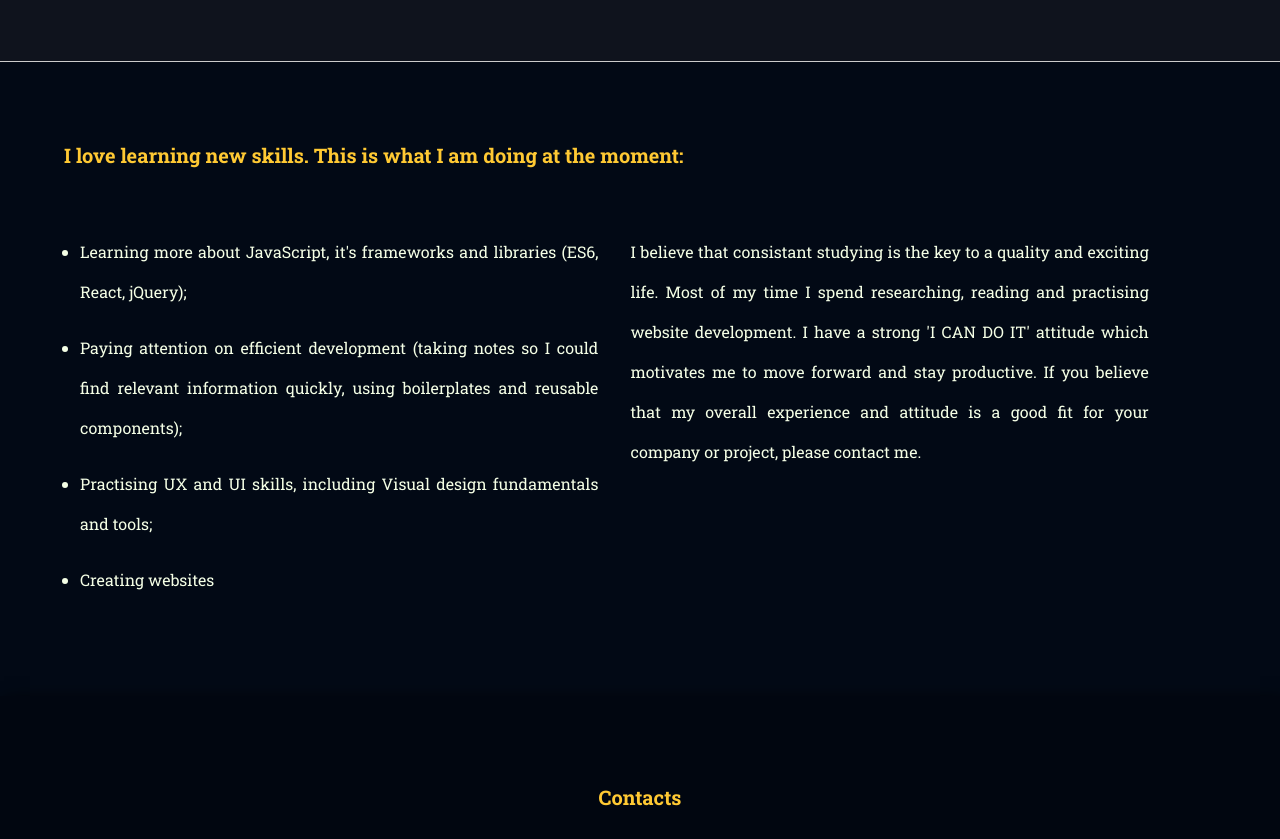
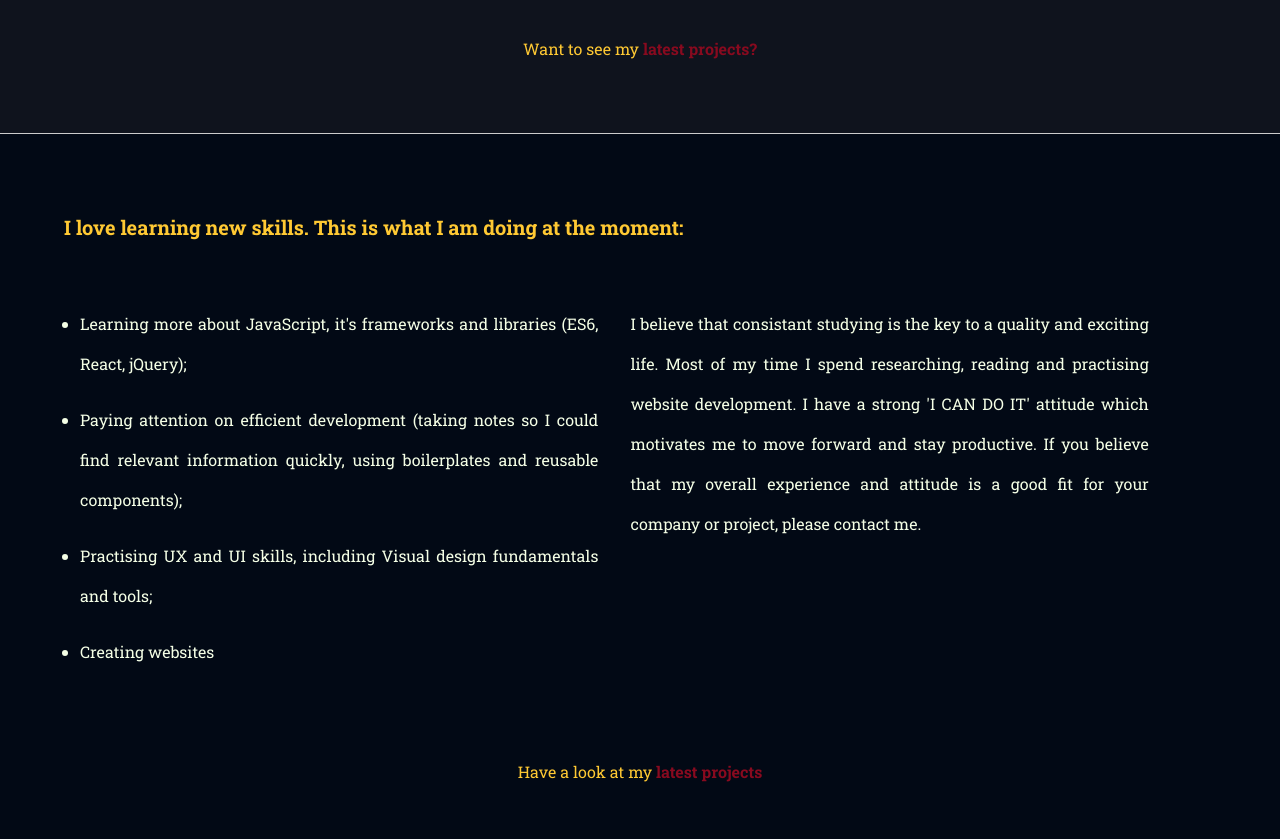
Before and after one commit to Elena-Balsyte/206-Portfolio-site, a plain HTML site: page about/index.html in a window 1280 px wide. Shown: the part 1752-2591 px from the top of the page. Drawn offline with nearby package versions, Linux system fonts and the light colour scheme; a script that the page names is missing.

Commit message:
Added call to action on About me page

```diff
--- a/about/index.html
+++ b/about/index.html
@@ -147,6 +147,10 @@
               alt="Elena Balsyte"
             />
           </figure>
+          <p class="important">
+            Want to see my
+            <a href="../portfolio/index.html"> latest projects?</a>
+          </p>
         </div>
         <!-- .content-wrapper ends here-->
       </section>
@@ -179,6 +183,11 @@
             attitude which motivates me to move forward and stay productive. If
             you believe that my overall experience and attitude is a good fit
             for your company or project, please contact me.
+          </p>
+          <p class="important">
+            Have a look at my<a href="../portfolio/index.html">
+              latest projects</a
+            >
           </p>
         </div>
       </section>
--- a/css/main.css
+++ b/css/main.css
@@ -443,6 +443,8 @@ section#top {
 
 .important {
   color: #ffc933;
+  width: 100%;
+  text-align: center;
 }
 
 span {
@@ -450,27 +452,35 @@ span {
 }
 
 /* unvisited link */
-section#top a:link {
+section#top a:link,
+section#middle a:link,
+section#bottom a:link {
   color: #880a1f;
   text-decoration: none;
   font-weight: 800;
 }
 
 /* visited link */
-section#top a:visited {
+section#top a:visited,
+section#middle a:visited,
+section#bottom a:visited {
   color: #880a1f;
   text-decoration: none;
 }
 
 /* mouse over link */
-section#top a:hover {
+section#top a:hover,
+section#middle a:hover,
+section#bottom a:hover {
   color: #ffc933;
   text-decoration: none;
   font-size: 1.4em;
 }
 
 /* selected link */
-section#top a:active {
+section#top a:active,
+section#middle a:active,
+section#bottom a:active {
   color: #880a1f;
   text-decoration: none;
   font-size: 1.4em;
@@ -822,6 +832,16 @@ main#portfolio-main div.content-wrapper {
     text-align: justify;
   }
 
+  section#bottom p.important {
+    width: 100%;
+    text-align: center;
+  }
+
+  p.important a {
+    text-decoration: none;
+    color: #880a1f;
+  }
+
   footer {
     min-height: 350px;
     box-shadow: 4px 4px 16px 0px rgba(0, 0, 0, 0.8);
```
